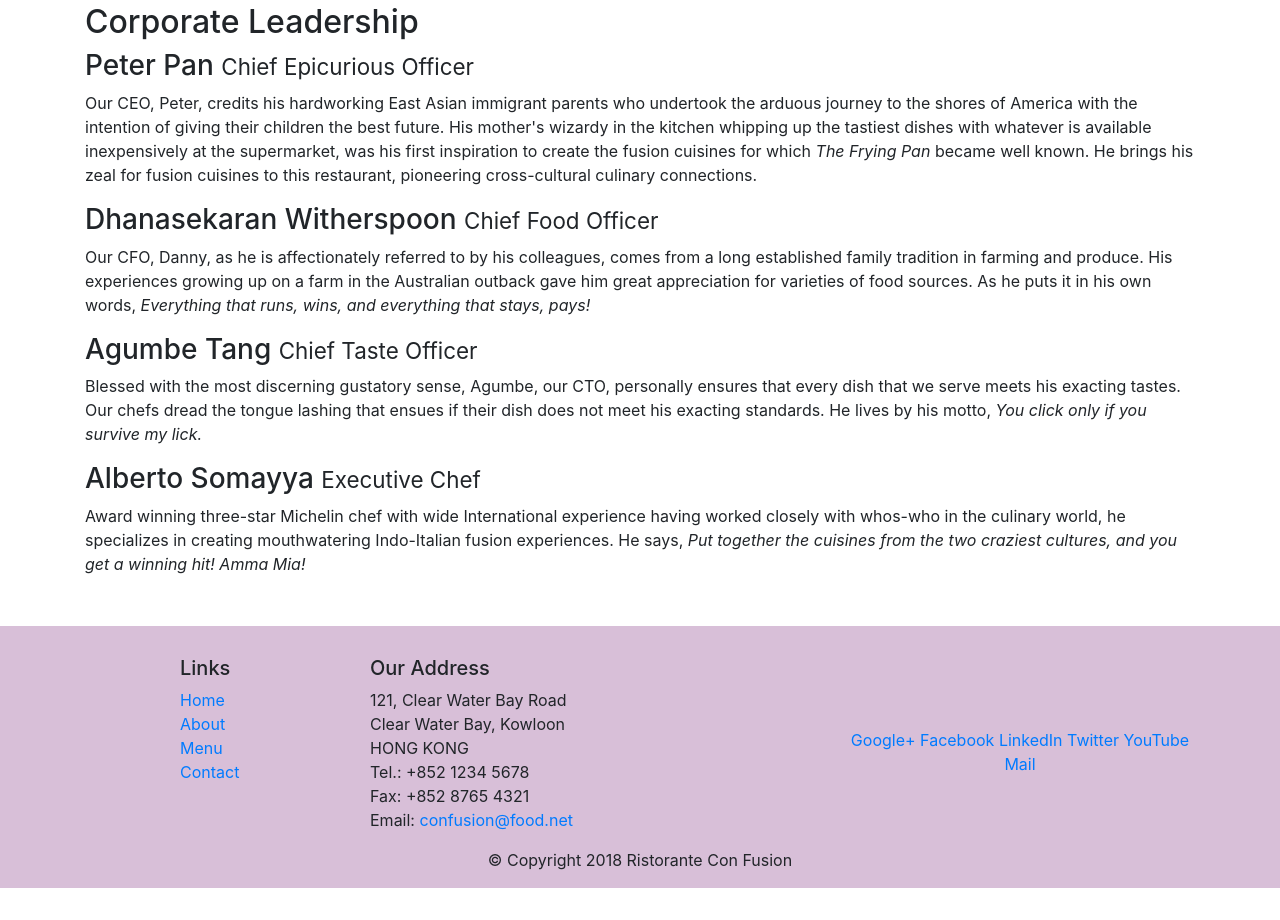
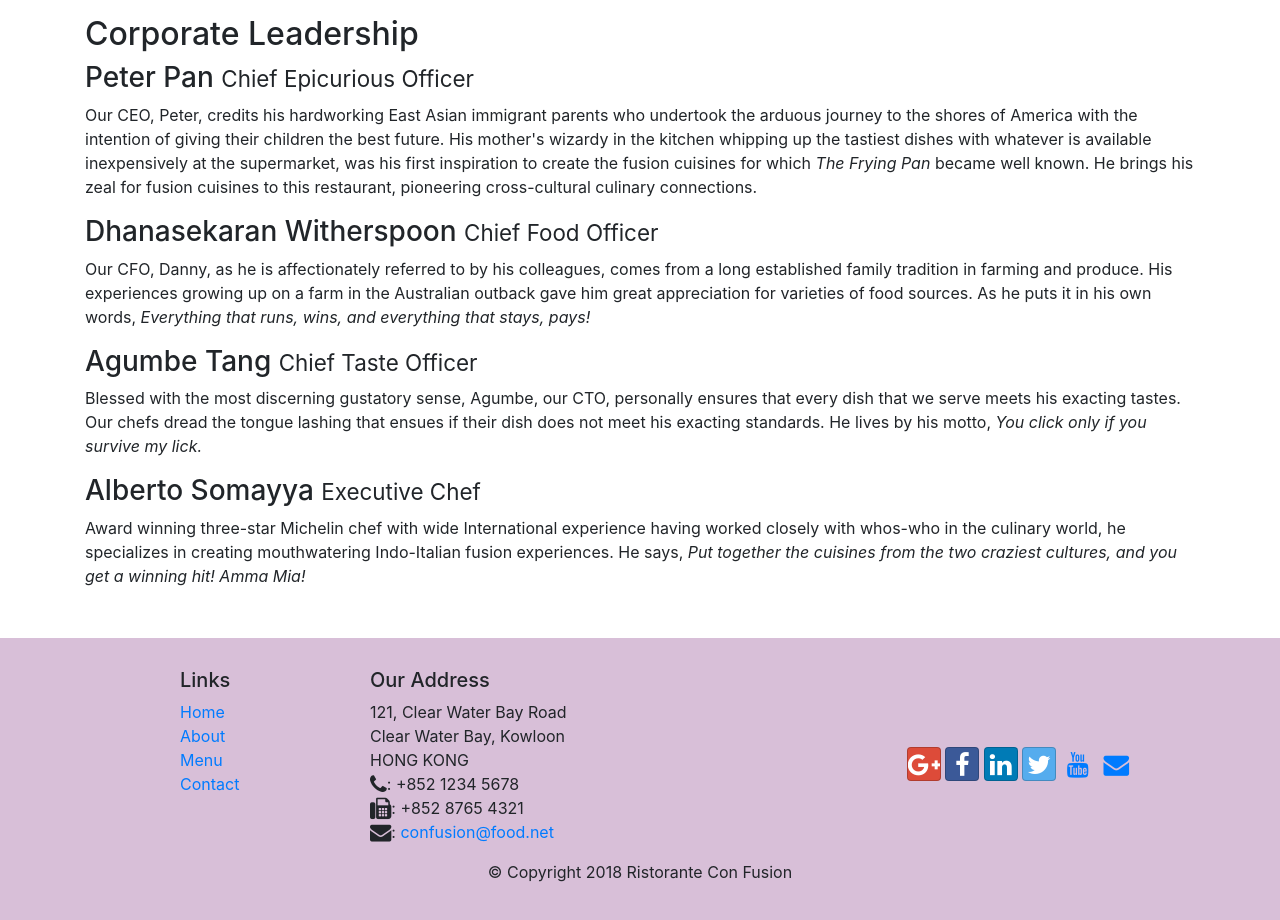
Before and after one commit to abhudaym/ConFusion, a website: page aboutus.html in a window 1280 px wide. Shown: the part 857-1777 px from the top of the page. Before the commit the page ends 1745 px from the top, so only its background shows below. Drawn offline with nearby package versions, Linux system fonts and the light colour scheme.

Commit message:
Icon fonts

```diff
--- a/aboutus.html
+++ b/aboutus.html
@@ -3,7 +3,10 @@
 
 <head>
     <link rel="stylesheet" href="css/aboutus.css">
-    <link rel="stylesheet" href="https://stackpath.bootstrapcdn.com/bootstrap/4.3.1/css/bootstrap.min.css" integrity="sha384-ggOyR0iXCbMQv3Xipma34MD+dH/1fQ784/j6cY/iJTQUOhcWr7x9JvoRxT2MZw1T" crossorigin="anonymous">
+    <link rel="stylesheet" href="node_modules/bootstrap/dist/css/bootstrap.min.css">
+    <link rel="stylesheet" href="node_modules/font-awesome/css/font-awesome.min.css">
+    <link rel="stylesheet" href="node_modules/bootstrap-social/bootstrap-social.css">
+    <link rel="stylesheet" href="css/styles.css">
     <title>Ristorante Con Fusion: About Us</title>
 
 </head>
@@ -18,10 +21,10 @@
                     <div class="collapse navbar-collapse" id="Navbar">
                     <a class="navbar-brand" href="#">Ristorante con Fusion</a>
                     <ul class="navbar-nav ml-auto">
-                        <li class="nav-item"><a class="nav-link" href="/index.html">Home</a></li>
-                        <li class="nav-item active"><a class="nav-link" href="./aboutus.html">About</a></li>
-                        <li class="nav-item"><a class="nav-link" href="#">Menu</a></li>
-                        <li class="nav-item"><a class="nav-link" href="#">Contact</a></li>
+                        <li class="nav-item"><a class="nav-link" href="/index.html"><span class="fa fa-home fa-lg"></span>Home</a></li>
+                        <li class="nav-item active"><a class="nav-link" href="./aboutus.html"><span class="fa fa-info fa-lg"></span>About</a></li>
+                        <li class="nav-item"><a class="nav-link" href="#"><span class="fa fa-list fa-lg"></span>Menu</a></li>
+                        <li class="nav-item"><a class="nav-link" href="#"><span class="fa fa-address-card fa-lg"></span>Contact</a></li>
                     </ul>
                 </div>
                 </div>
@@ -97,20 +100,20 @@
 		              121, Clear Water Bay Road<br>
 		              Clear Water Bay, Kowloon<br>
 		              HONG KONG<br>
-		              Tel.: +852 1234 5678<br>
-		              Fax: +852 8765 4321<br>
-		              Email: <a href="mailto:confusion@food.net">confusion@food.net</a>
-		           </address>
+		              <i class="fa fa-phone fa-lg"></i>: +852 1234 5678<br>
+		              <i class="fa fa-fax fa-lg"></i>: +852 8765 4321<br>
+		              <i class="fa fa-envelope fa-lg"></i>: <a href="mailto:confusion@food.net">confusion@food.net</a>
+		              </address>
                 </div>
                 <div class="col-12 col-sm-4 align-self-center">
                     <div class="text-center">
-                        <a href="http://google.com/+">Google+</a>
-                        <a href="http://www.facebook.com/profile.php?id=">Facebook</a>
-                        <a href="http://www.linkedin.com/in/">LinkedIn</a>
-                        <a href="http://twitter.com/">Twitter</a>
-                        <a href="http://youtube.com/">YouTube</a>
-                        <a href="mailto:">Mail</a>
-                    </div>
+                            <a class="btn btn-social-icon btn-google" href="http://google.com/+"><i class="fa fa-google-plus fa-lg"></i></a>
+                        <a class="btn btn-social-icon btn-facebook" href="http://www.facebook.com/profile.php?id="><i class="fa fa-facebook fa-lg"></i></a>
+                        <a class="btn btn-social-icon btn-linkedin" href="http://www.linkedin.com/in/"><i class="fa fa-linkedin fa-lg"></i></a>
+                        <a class="btn btn-social-icon btn-twitter" href="http://twitter.com/"><i class="fa fa-twitter fa-lg"></i></a>
+                        <a class="btn btn-social-icon btn-youtube" href="http://youtube.com/"><i class="fa fa-youtube fa-lg"></i></a>
+                        <a class="btn btn-social-icon" href="mailto:"><i class="fa fa-envelope fa-lg"></i></a>
+                   </div>
                 </div>
            </div>
            <div class="row justify-content-center">
--- a/package.json
+++ b/package.json
@@ -15,6 +15,8 @@
   },
   "dependencies": {
     "bootstrap": "^4.0.0",
+    "bootstrap-social": "^5.1.1",
+    "font-awesome": "^4.7.0",
     "jquery": "^3.3.1",
     "popper.js": "^1.12.9"
   }
```
Also changed, not shown: index.html (+15 -13 lines), 1 other file.
